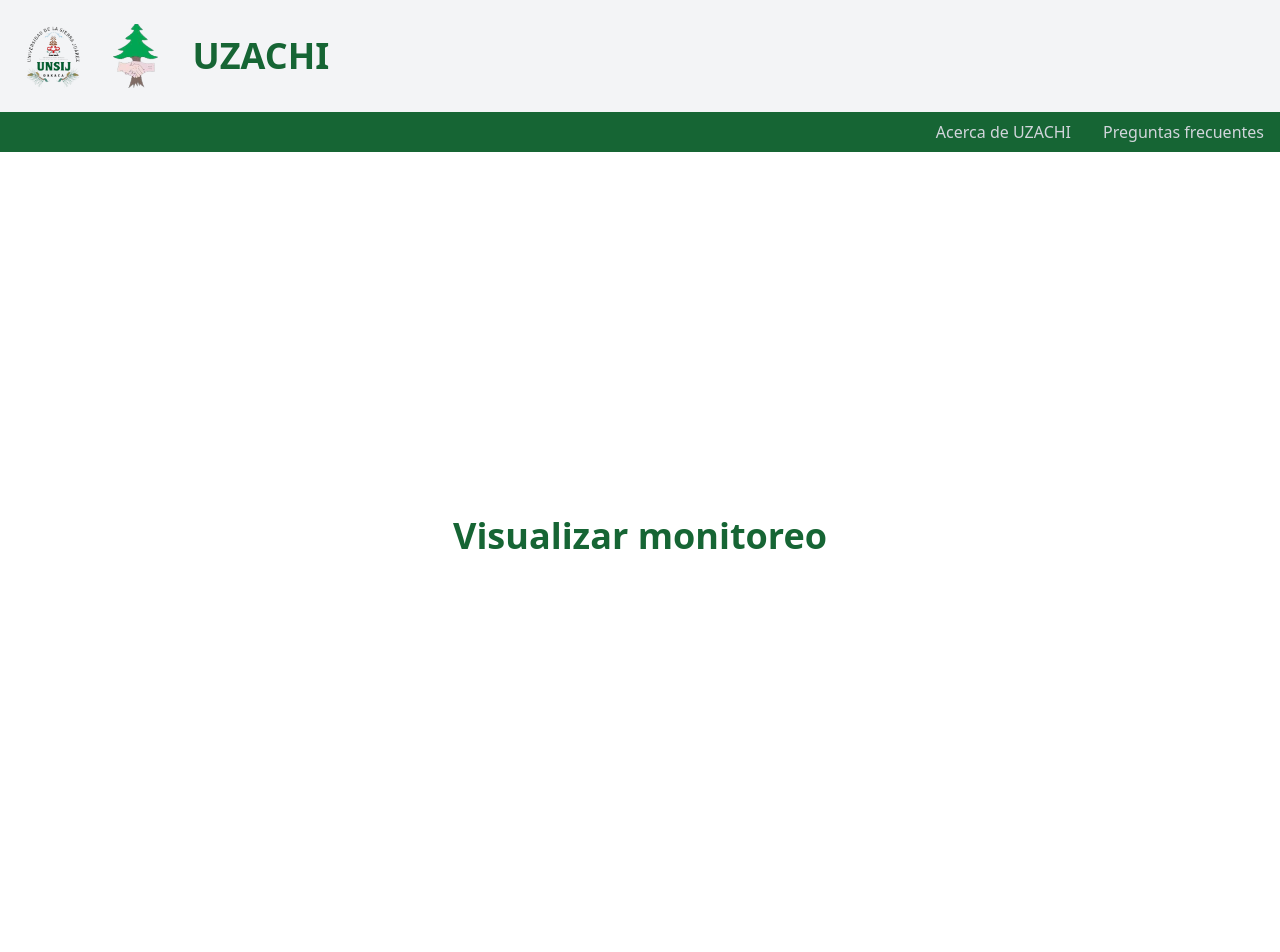
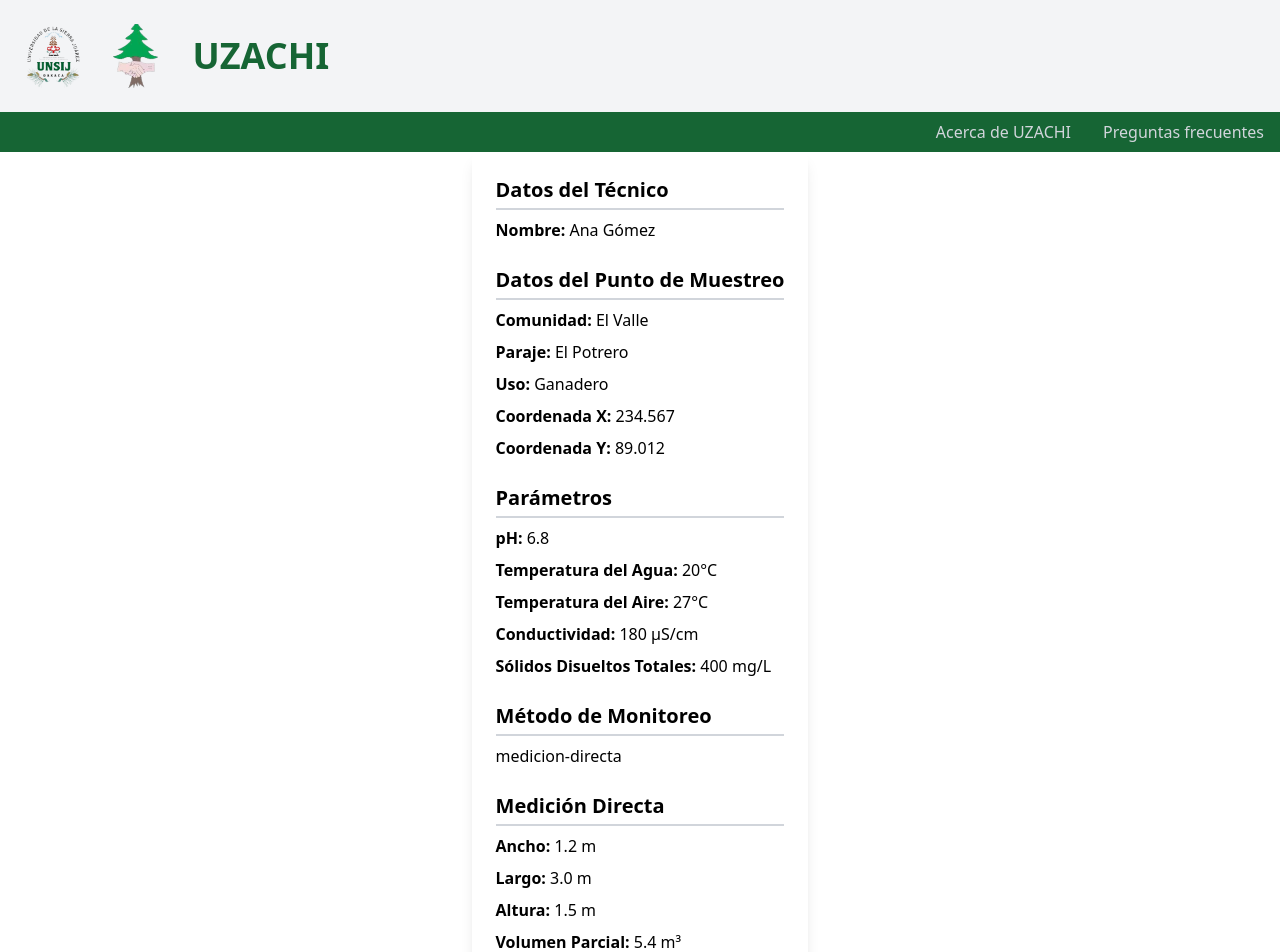
Before and after one commit to Uriel1021/Frtont-End-UZACHI, a React (Vite) app: page /monitoreos/monitoreoagua/visualizar in a window 1280 px wide. Shown: the top 952 px of the page. Built offline with nearby package versions, Linux system fonts and the light colour scheme.

Commit message:
se corrigio el form

```diff
--- a/src/components/monitoreoAgua/Nuevo.jsx
+++ b/src/components/monitoreoAgua/Nuevo.jsx
@@ -134,7 +134,7 @@ const Nuevo = () => {
     <div className="mb-4 p-4 bg-gray-100 rounded-lg">
       <h2 className="text-lg md:text-xl font-semibold mb-2">Cauce</h2>
       {secciones.map((seccion, index) => (
-              <div key={index} className="grid grid-cols-2 gap-4 mb-2">
+        <div key={index} className="grid grid-cols-2 gap-4 mb-2 p-4 border border-gray-400 rounded-lg">
           <div className="col-span-1">
             <label className="block text-sm font-medium text-gray-700">Longitud Inicial (m)</label>
             <input type="text" value={seccion.longitudInicial} onChange={(e) => handleSeccionChange(index, 'longitudInicial', e.target.value)} className="mt-1 block w-full rounded-md border border-gray-300 shadow-sm focus:border-indigo-300 focus:ring focus:ring-indigo-200 focus:ring-opacity-50" />
@@ -166,26 +166,19 @@ const Nuevo = () => {
         <FaPlusCircle className="mr-2 h-5 w-5" />
         Agregar Sección
       </button>
-          </div>
-
-          <div className="mb-4 p-4 bg-gray-100 rounded-lg">
-            <h2 className="text-lg md:text-xl font-semibold mb-2">Volumen y contenido de agua</h2>
-            <div className="grid grid-cols-1 md:grid-cols-2 gap-4">
-              <div>
-                <label className="block text-sm font-medium text-gray-700">Volumen parcial (m³)</label>
-                <input type="text" value={volumenParcial} readOnly className="mt-1 block w-full md:w-80 rounded-md border border-gray-300 shadow-sm bg-gray-50" />
+      <div className="mt-4">
+        <label className="block text-sm font-medium text-gray-700">No. secciones</label>
+        <input type="text" className="mt-1 block w-full rounded-md border border-gray-300 shadow-sm focus:border-indigo-300 focus:ring focus:ring-indigo-200 focus:ring-opacity-50" />
       </div>
       <div>
-                <label className="block text-sm font-medium text-gray-700">Altura del contenido de agua (m)</label>
-                <input type="text" value={alturaContenidoAgua} onChange={handleAlturaContenidoAguaChange} className="mt-1 block w-full md:w-80 rounded-md border border-gray-300 shadow-sm focus:border-indigo-300 focus:ring focus:ring-indigo-200 focus:ring-opacity-50" />
+        <label className="block text-sm font-medium text-gray-700">Ancho total del cauce</label>
+        <input type="text" className="mt-1 block w-full rounded-md border border-gray-300 shadow-sm focus:border-indigo-300 focus:ring focus:ring-indigo-200 focus:ring-opacity-50" />
       </div>
       <div>
-                <label className="block text-sm font-medium text-gray-700">Porcentaje de contenido de agua (%)</label>
-                <input type="text" value={porcentajeContenidoAgua} readOnly className="mt-1 block w-full md:w-80 rounded-md border border-gray-300 shadow-sm bg-gray-50" />
+        <label className="block text-sm font-medium text-gray-700">Observaciones</label>
+        <input type="text" className="mt-1 block w-full rounded-md border border-gray-300 shadow-sm focus:border-indigo-300 focus:ring focus:ring-indigo-200 focus:ring-opacity-50" />
       </div>
     </div>
-          </div>
-
     <div className="flex justify-center">
       <button className="bg-green-600 hover:bg-green-700 text-white py-2 px-4 rounded-md focus:outline-none focus:ring-2 focus:ring-offset-2 focus:ring-green-500">
         Guardar Monitoreo
@@ -211,12 +204,6 @@ const Nuevo = () => {
                 <label className="block text-sm font-medium text-gray-700">Altura (m)</label>
                 <input type="text" value={altura} onChange={(e) => handleDimensionesChange(e, 'altura')} className="mt-1 block w-full md:w-80 rounded-md border border-gray-300 shadow-sm focus:border-indigo-300 focus:ring focus:ring-indigo-200 focus:ring-opacity-50" />
               </div>
-            </div>
-          </div>
-
-          <div className="mb-4 p-4 bg-gray-100 rounded-lg">
-            <h2 className="text-lg md:text-xl font-semibold mb-2">Volumen y contenido de agua</h2>
-            <div className="grid grid-cols-1 md:grid-cols-2 gap-4">
               <div>
                 <label className="block text-sm font-medium text-gray-700">Volumen parcial (m³)</label>
                 <input type="text" value={volumenParcial} readOnly className="mt-1 block w-full md:w-80 rounded-md border border-gray-300 shadow-sm bg-gray-50" />
--- a/src/components/monitoreoAgua/Visualizar.jsx
+++ b/src/components/monitoreoAgua/Visualizar.jsx
@@ -1,10 +1,166 @@
-import React from 'react';
+import React, { useState, useEffect } from 'react';
+
+// Datos de ejemplo
+const datosEjemplo1 = {
+  datosTecnico: {
+    nombre: "Juan Pérez"
+  },
+  datosPuntoMuestreo: {
+    comunidad: "San Pedro",
+    paraje: "La Vega",
+    uso: "Agrícola",
+    coordenadaX: "123.456",
+    coordenadaY: "78.910"
+  },
+  parametros: {
+    pH: "7.2",
+    temperaturaAgua: "22",
+    temperaturaAire: "25",
+    conductividad: "150",
+    solidosDisueltosTotales: "350"
+  },
+  metodoMonitoreo: "seccion-velocidad",
+  cauce: {
+    secciones: [
+      {
+        longitudInicial: "0.5",
+        longitudFinal: "1.0",
+        profundidadInicial: "0.2",
+        profundidadFinal: "0.5",
+        velocidad: "0.8"
+      },
+      {
+        longitudInicial: "1.0",
+        longitudFinal: "1.5",
+        profundidadInicial: "0.3",
+        profundidadFinal: "0.6",
+        velocidad: "0.9"
+      }
+    ],
+    numeroSecciones: "2",
+    anchoTotalCauce: "1.5",
+    observaciones: "El cauce muestra una ligera inclinación."
+  }
+};
+
+const datosEjemplo2 = {
+  datosTecnico: {
+    nombre: "Ana Gómez"
+  },
+  datosPuntoMuestreo: {
+    comunidad: "El Valle",
+    paraje: "El Potrero",
+    uso: "Ganadero",
+    coordenadaX: "234.567",
+    coordenadaY: "89.012"
+  },
+  parametros: {
+    pH: "6.8",
+    temperaturaAgua: "20",
+    temperaturaAire: "27",
+    conductividad: "180",
+    solidosDisueltosTotales: "400"
+  },
+  metodoMonitoreo: "medicion-directa",
+  medicionDirecta: {
+    ancho: "1.2",
+    largo: "3.0",
+    altura: "1.5",
+    volumenParcial: "5.4",
+    alturaContenidoAgua: "1.0",
+    porcentajeContenidoAgua: "66.7"
+  }
+};
 
 const Visualizar = () => {
+  // Estado para seleccionar la cadena de datos
+  const [datosSeleccionados, setDatosSeleccionados] = useState(datosEjemplo1);
+
+  // Simular cambio interno de datos
+  useEffect(() => {
+    // Aquí se puede decidir cuál de los datos se selecciona automáticamente
+    setDatosSeleccionados(datosEjemplo2); // Cambia a datosEjemplo2 si quieres mostrar el segundo set
+  }, []);
+
+  const { datosTecnico, datosPuntoMuestreo, parametros, metodoMonitoreo, cauce, medicionDirecta } = datosSeleccionados;
+
   return (
-    <div className="p-8">
-      <h1 className="text-center text-4xl font-bold text-green-800 mb-8">Visualizar monitoreo</h1>
-      {/* Contenido específico del monitoreo del suelo */}
+    <div className="p-6 bg-white shadow-lg rounded-lg max-w-4xl mx-auto">
+      {/* Datos del Técnico */}
+      <section className="mb-6">
+        <h2 className="text-xl font-bold mb-2 border-b-2 border-gray-300 pb-1">Datos del Técnico</h2>
+        <div className="space-y-2">
+          <p><strong>Nombre:</strong> {datosTecnico.nombre}</p>
+        </div>
+      </section>
+
+      {/* Datos del Punto de Muestreo */}
+      <section className="mb-6">
+        <h2 className="text-xl font-bold mb-2 border-b-2 border-gray-300 pb-1">Datos del Punto de Muestreo</h2>
+        <div className="space-y-2">
+          <p><strong>Comunidad:</strong> {datosPuntoMuestreo.comunidad}</p>
+          <p><strong>Paraje:</strong> {datosPuntoMuestreo.paraje}</p>
+          <p><strong>Uso:</strong> {datosPuntoMuestreo.uso}</p>
+          <p><strong>Coordenada X:</strong> {datosPuntoMuestreo.coordenadaX}</p>
+          <p><strong>Coordenada Y:</strong> {datosPuntoMuestreo.coordenadaY}</p>
+        </div>
+      </section>
+
+      {/* Parámetros */}
+      <section className="mb-6">
+        <h2 className="text-xl font-bold mb-2 border-b-2 border-gray-300 pb-1">Parámetros</h2>
+        <div className="space-y-2">
+          <p><strong>pH:</strong> {parametros.pH}</p>
+          <p><strong>Temperatura del Agua:</strong> {parametros.temperaturaAgua}°C</p>
+          <p><strong>Temperatura del Aire:</strong> {parametros.temperaturaAire}°C</p>
+          <p><strong>Conductividad:</strong> {parametros.conductividad} µS/cm</p>
+          <p><strong>Sólidos Disueltos Totales:</strong> {parametros.solidosDisueltosTotales} mg/L</p>
+        </div>
+      </section>
+
+      {/* Método de Monitoreo */}
+      <section className="mb-6">
+        <h2 className="text-xl font-bold mb-2 border-b-2 border-gray-300 pb-1">Método de Monitoreo</h2>
+        <p>{metodoMonitoreo}</p>
+      </section>
+
+      {/* Información adicional basada en el método de monitoreo */}
+      {metodoMonitoreo === 'seccion-velocidad' && cauce && (
+        <section className="mb-6">
+          <h2 className="text-xl font-bold mb-2 border-b-2 border-gray-300 pb-1">Cauce</h2>
+          <div className="space-y-2">
+            <p><strong>Número de Secciones:</strong> {cauce.numeroSecciones}</p>
+            <p><strong>Ancho Total del Cauce:</strong> {cauce.anchoTotalCauce} m</p>
+            <p><strong>Observaciones:</strong> {cauce.observaciones}</p>
+            <div className="space-y-4">
+              {cauce.secciones.map((seccion, index) => (
+                <div key={index} className="border rounded-lg p-4 bg-gray-100">
+                  <h3 className="font-semibold text-lg mb-2">Sección {index + 1}</h3>
+                  <p><strong>Longitud Inicial:</strong> {seccion.longitudInicial} m</p>
+                  <p><strong>Longitud Final:</strong> {seccion.longitudFinal} m</p>
+                  <p><strong>Profundidad Inicial:</strong> {seccion.profundidadInicial} m</p>
+                  <p><strong>Profundidad Final:</strong> {seccion.profundidadFinal} m</p>
+                  <p><strong>Velocidad:</strong> {seccion.velocidad} m/s</p>
+                </div>
+              ))}
+            </div>
+          </div>
+        </section>
+      )}
+
+      {metodoMonitoreo === 'medicion-directa' && medicionDirecta && (
+        <section className="mb-6">
+          <h2 className="text-xl font-bold mb-2 border-b-2 border-gray-300 pb-1">Medición Directa</h2>
+          <div className="space-y-2">
+            <p><strong>Ancho:</strong> {medicionDirecta.ancho} m</p>
+            <p><strong>Largo:</strong> {medicionDirecta.largo} m</p>
+            <p><strong>Altura:</strong> {medicionDirecta.altura} m</p>
+            <p><strong>Volumen Parcial:</strong> {medicionDirecta.volumenParcial} m³</p>
+            <p><strong>Altura Contenido Agua:</strong> {medicionDirecta.alturaContenidoAgua} m</p>
+            <p><strong>Porcentaje Contenido Agua:</strong> {medicionDirecta.porcentajeContenidoAgua}%</p>
+          </div>
+        </section>
+      )}
     </div>
   );
 };
```
Lines whose indentation alone changed are shown as unchanged.
